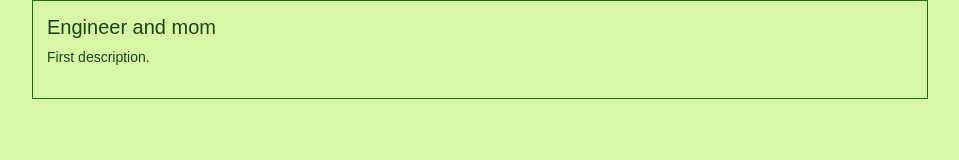
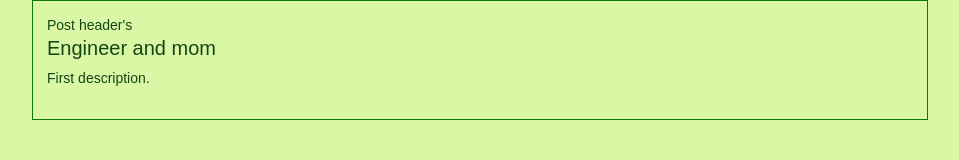
Before and after one commit to dcarolinahdev/platzi_git_github, a plain HTML site: page project1/index.html in a window 1280 px wide. Shown: the whole page, without its empty margins (160-1119 px from the left). Drawn offline with nearby package versions, Linux system fonts and the light colour scheme.

Commit message:
Starting with a header

```diff
--- a/project1/index.html
+++ b/project1/index.html
@@ -15,6 +15,9 @@
   </head>
   <body>
     <div id="container">
+      <div id="header">
+        Post header's
+      </div>
       <div id="post">
         <h1>Engineer and mom</h1>
         <p>First description.</p>
```
